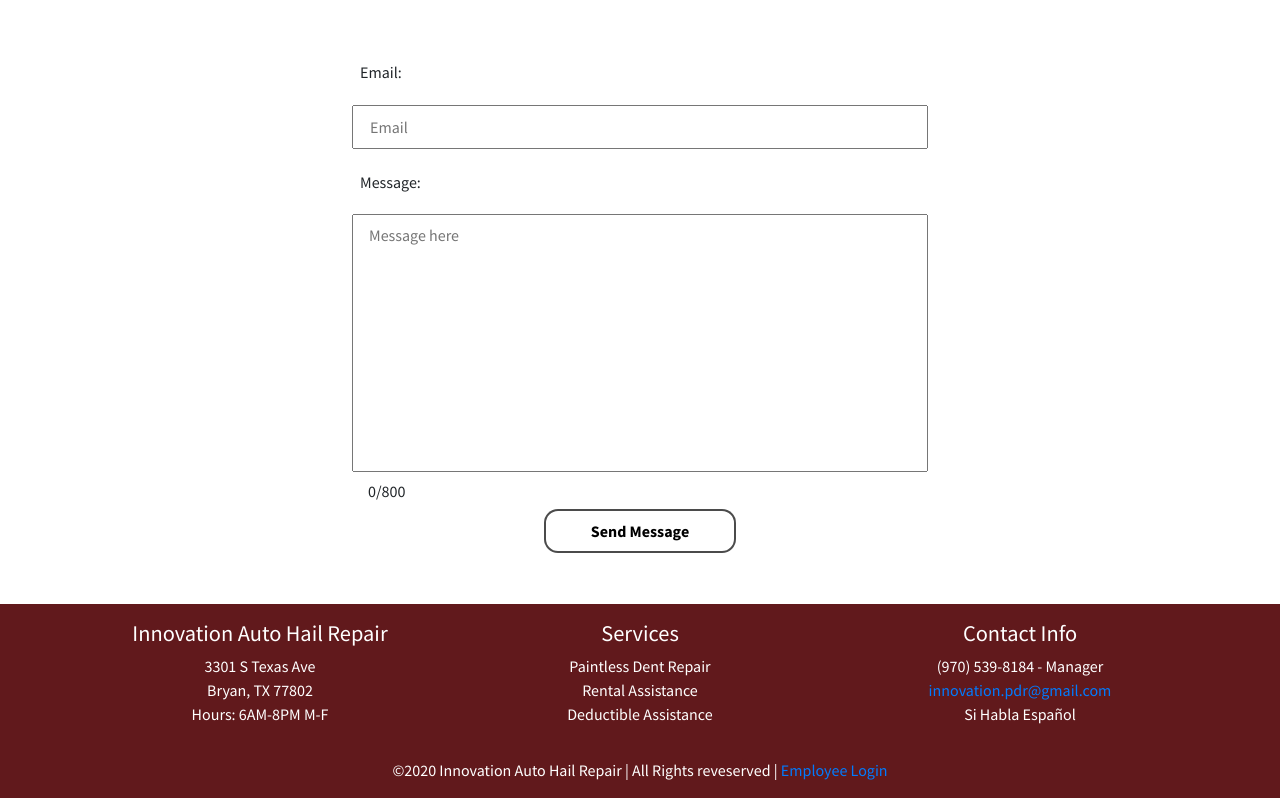
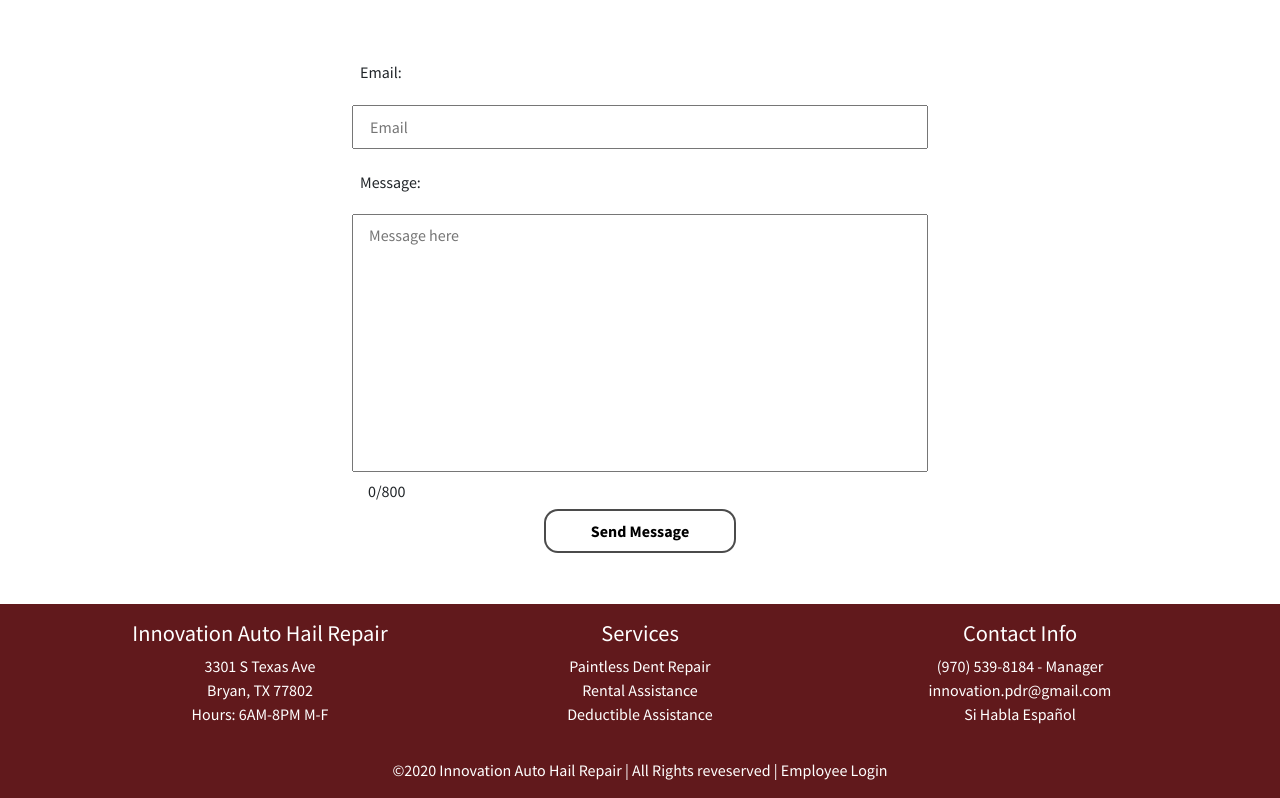
Before and after one commit to JRivera-31/Innovation-Auto-Repair, a Next.js app: page / in a window 1280 px wide. Shown: the part 2696-3494 px from the top of the page. Built offline with nearby package versions, Linux system fonts and the light colour scheme; a web font is replaced by a local one.

Commit message:
footer color a change

```diff
--- a/components/Footer/footer.module.css
+++ b/components/Footer/footer.module.css
@@ -17,6 +17,9 @@
     margin-top: 1em;
     font-size: 1rem;
     text-align: center;
+}
+.mainfooter a {
+    color: #fff;
 }
 .employee:hover {
     cursor: pointer;
```
